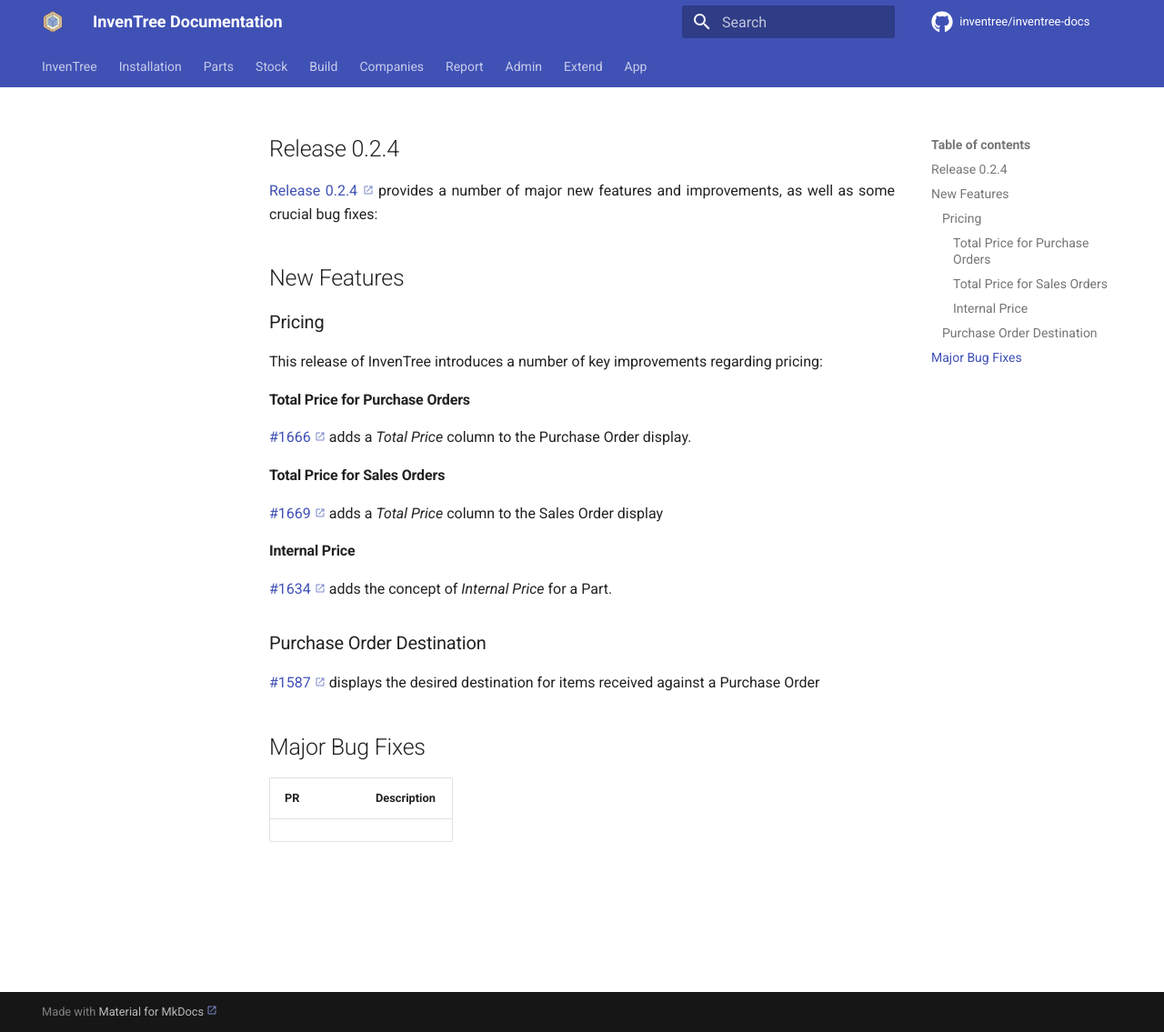
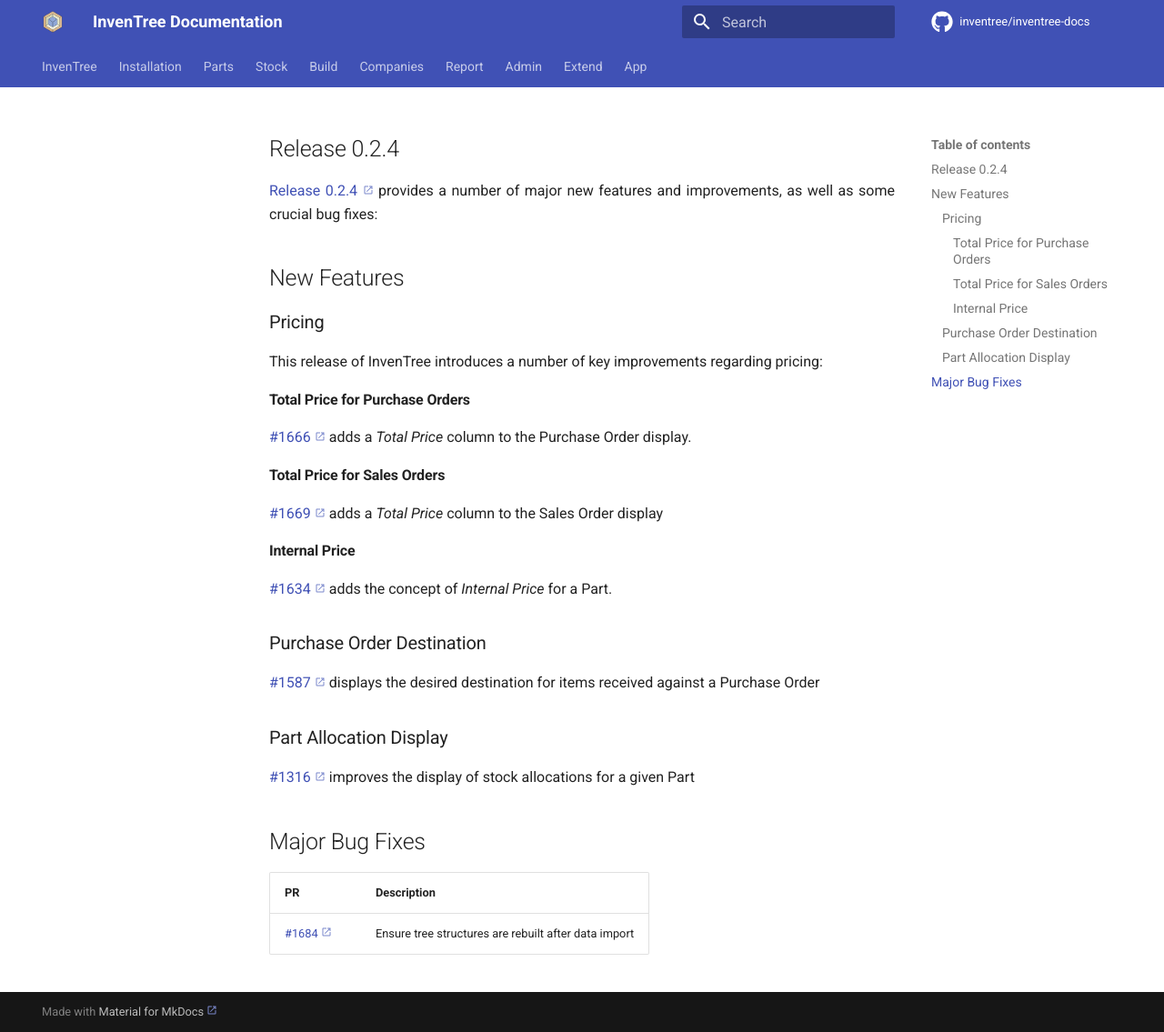
Before and after one commit to inventree/inventree-docs, an MkDocs documentation site: the page built from docs/releases/0.2.4.md, in a window 1280 px wide and 1135 px high. Shown: the whole window at 91% size. Built offline with MkDocs 1.6.1 and Material for MkDocs 9.7.7, drawn with Linux system fonts in a browser that asks for light colours; a script that is not in the unit is left out; comment, search, counter and statistics services are not loaded.

Commit message:
Update 0.2.4.md

```diff
--- a/docs/releases/0.2.4.md
+++ b/docs/releases/0.2.4.md
@@ -28,7 +28,12 @@
 
 [#1587](https://github.com/inventree/InvenTree/pull/1587) displays the desired destination for items received against a Purchase Order
 
+### Part Allocation Display
+
+[#1316](https://github.com/inventree/InvenTree/pull/1316) improves the display of stock allocations for a given Part
+
 ## Major Bug Fixes
 
 | PR | Description |
 | --- | --- |
+| [#1684](https://github.com/inventree/InvenTree/pull/1684) | Ensure tree structures are rebuilt after data import |
```
